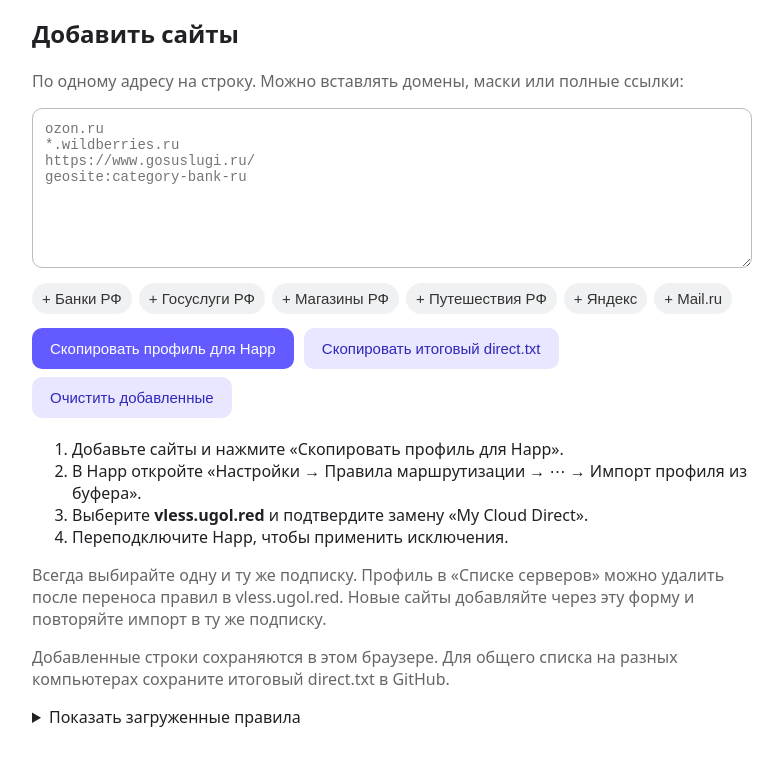
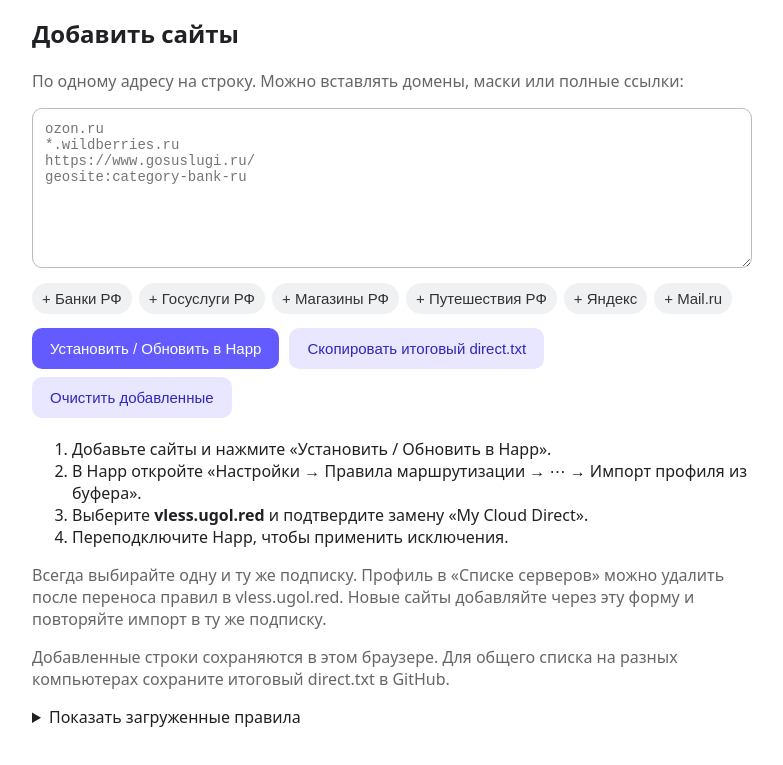
Before and after one commit to dem36rus/happ-direct, a plain HTML site: page index.html in a window 1280 px wide. Shown: the part 137-902 px from the top of the page, without its empty margins (248-1031 px from the left). Drawn offline with Linux system fonts and the light colour scheme.

Commit message:
Restore the requested Happ install/update button label

```diff
--- a/index.html
+++ b/index.html
@@ -31,13 +31,13 @@
     <button class="chip" data-rule="geosite:yandex">+ Яндекс</button>
     <button class="chip" data-rule="geosite:mailru-group">+ Mail.ru</button>
   </div>
-  <button id="install" disabled>Скопировать профиль для Happ</button>
+  <button id="install" disabled>Установить / Обновить в Happ</button>
   <button id="copy" class="secondary" disabled>Скопировать итоговый direct.txt</button>
   <button id="clear" class="secondary">Очистить добавленные</button>
   <p id="message" class="ok"></p>
   <textarea id="clipboard-output" readonly hidden aria-label="Профиль для копирования"></textarea>
   <ol>
-    <li>Добавьте сайты и нажмите «Скопировать профиль для Happ».</li>
+    <li>Добавьте сайты и нажмите «Установить / Обновить в Happ».</li>
     <li>В Happ откройте «Настройки → Правила маршрутизации → ⋯ → Импорт профиля из буфера».</li>
     <li>Выберите <strong>vless.ugol.red</strong> и подтвердите замену «My Cloud Direct».</li>
     <li>Переподключите Happ, чтобы применить исключения.</li>
```
Also changed, not shown: 1 other file.
